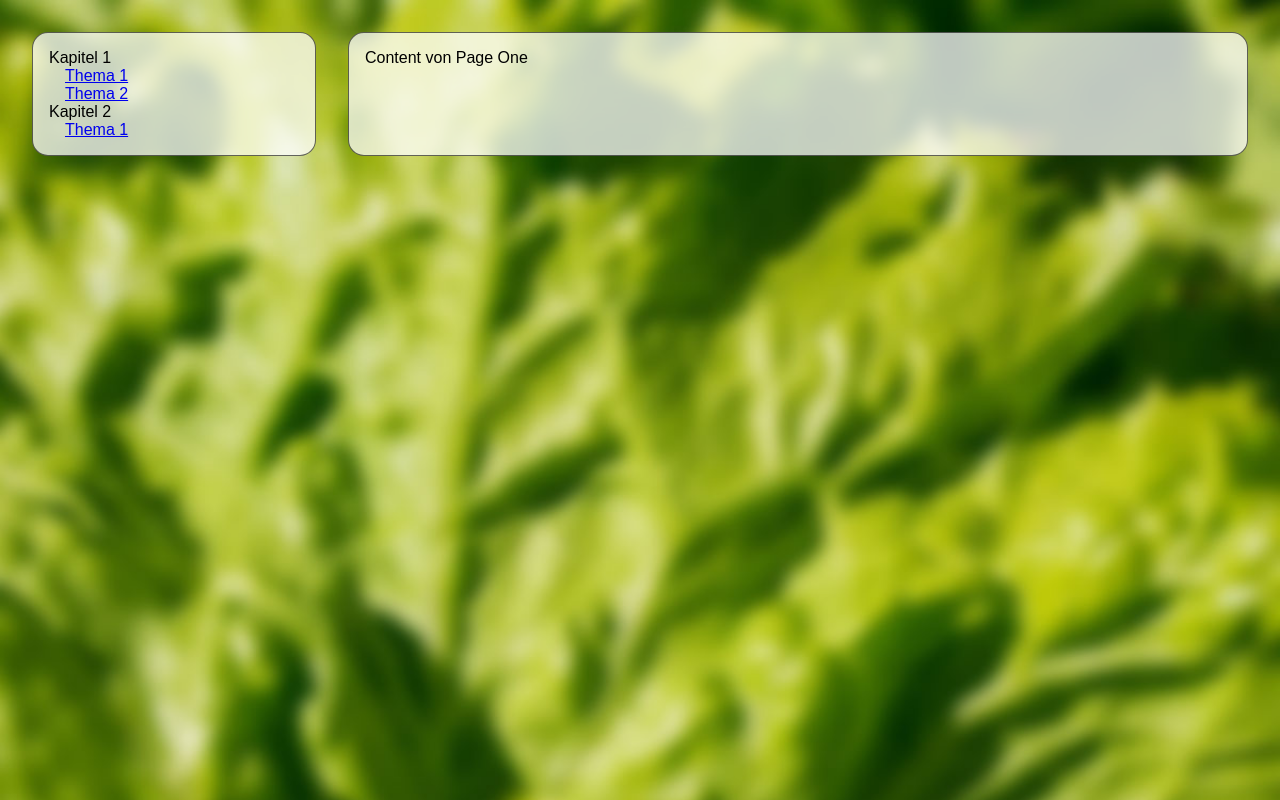
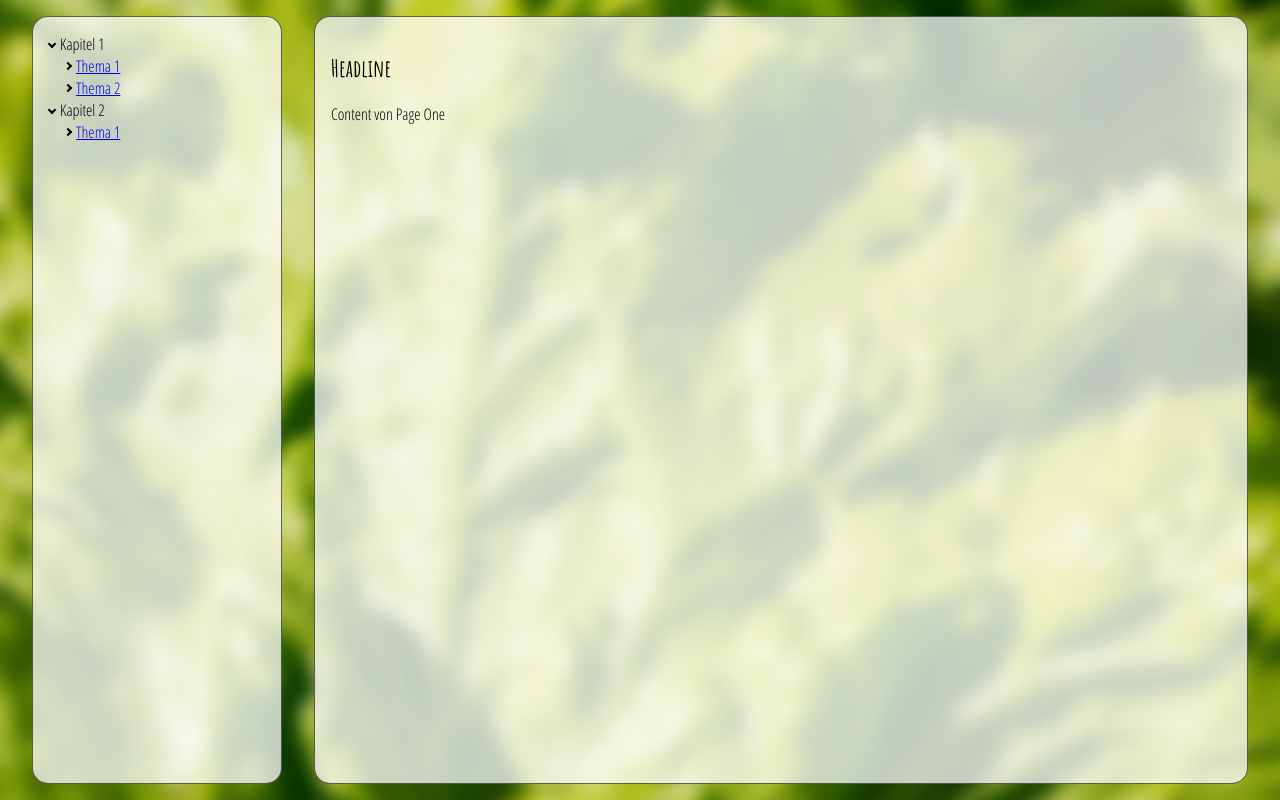
Before and after one commit to mathiasw91/ll-wbt, a React (Create React App) app: page /pageone in a window 1280 px wide. Built offline with nearby package versions, Linux system fonts and the light colour scheme.

Commit message:
style sidebar arrows

```diff
--- a/src/components/Sidebar.js
+++ b/src/components/Sidebar.js
@@ -17,7 +17,7 @@ class Sidebar extends React.Component {
 
 function Chapter(props) {
   return (<div>
-      <span className="sidebar-chapter">{props.data.name}</span>
+      <span className="sidebar-chapter open">{props.data.name}</span>
       {props.data.themes.map(theme =>
         <Theme data={theme} />
       )}
--- a/src/index.css
+++ b/src/index.css
@@ -1,3 +1,5 @@
+@import url('https://fonts.googleapis.com/css?family=Amatic+SC:700|Open+Sans+Condensed:300');
+
 html {
   height: 100%;
 }
@@ -9,30 +11,42 @@ body {
   height: 100%;
   background-image: url(assets/bg_salad.jpg);
   background-size: cover;
+  font-family: 'Open Sans Condensed', sans-serif;
 }
 
 .App {
   display: flex;
   padding: 1em;
+  height: 100%;
+  box-sizing: border-box;
+}
+
+#root {
+  height: 100%;
 }
 
 aside#sidebar {
   flex-basis: 250px;
   flex-grow: 0;
-  margin: 1em;
+  margin: 0 1em;
   padding: 1em;
   border-radius: 1em;
   background-color: rgba(255,255,255,0.75);
   border: solid 0.5px rgba(0,0,0,0.6);
+  box-sizing: border-box;
+  height: 100%;
 }
 
 div#content-wrapper {
   flex-grow: 1;
-  margin: 1em;
+  margin: 0 1em;
   padding: 1em;
   border-radius: 1em;
   background-color: rgba(255,255,255,0.75);
   border: solid 0.5px rgba(0,0,0,0.6);
+  box-sizing: border-box;
+  overflow-y: auto;
+  height: 100%;
 }
 
 #sidebar-navigation a {
@@ -42,3 +56,26 @@ div#content-wrapper {
 a.sidebar-theme {
   padding-left: 1em;
 }
+
+h1, h2, h3, h4, h5, h6 {
+  font-family: 'Amatic SC', cursive;
+}
+
+/* arrows for sidebar */
+.sidebar-chapter:before,
+.sidebar-theme:before {
+    content: "";
+    border: solid black;
+    border-width: 0 2px 2px 0;
+    display: inline-block;
+    padding: 2px;
+    margin-bottom: 3px;
+    margin-right: 5px;
+    transform: rotate(-45deg);
+    -webkit-transform: rotate(-45deg);
+}
+.sidebar-chapter.open:before,
+.sidebar-theme.open:before {
+    transform: rotate(45deg);
+    -webkit-transform: rotate(45deg);
+}
--- a/src/pages/Pageone.js
+++ b/src/pages/Pageone.js
@@ -5,7 +5,7 @@ class PageOne extends React.Component {
 
 
   render() {
-    return (<div>Content von Page One</div>)
+    return (<div><h2>Headline</h2><p>Content von Page One</p></div>)
   }
 }
 
```
Also changed, not shown: src/App.css (added), src/logo.svg (deleted).
